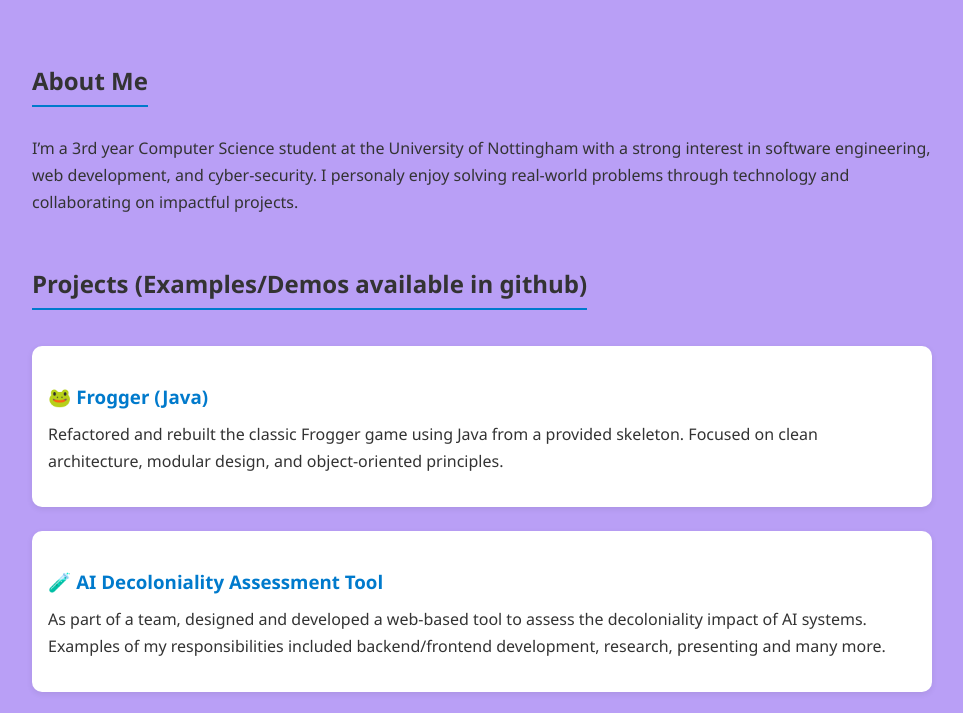
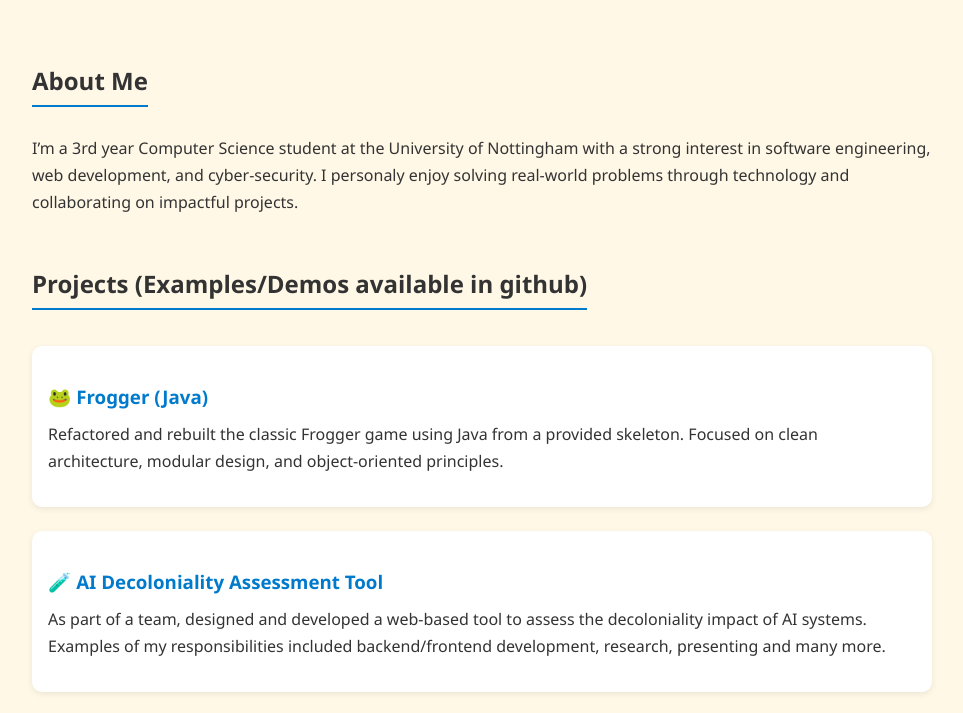
Before and after one commit to miloszw7/Milosz-Wojciechowicz-Portfolio, a plain HTML site: page index.html in a window 1280 px wide. Shown: the part 185-898 px from the top of the page, without its empty margins (158-1121 px from the left). Drawn offline with Linux system fonts and the light colour scheme.

Commit message:
colour change

```diff
--- a/style.css
+++ b/style.css
@@ -5,7 +5,7 @@ body {
   margin: auto;
   padding: 20px;
   line-height: 1.7;
-  background-color: #b99ff6;
+  background-color: #fff8e7;
   color: #333;
 }
 
```
